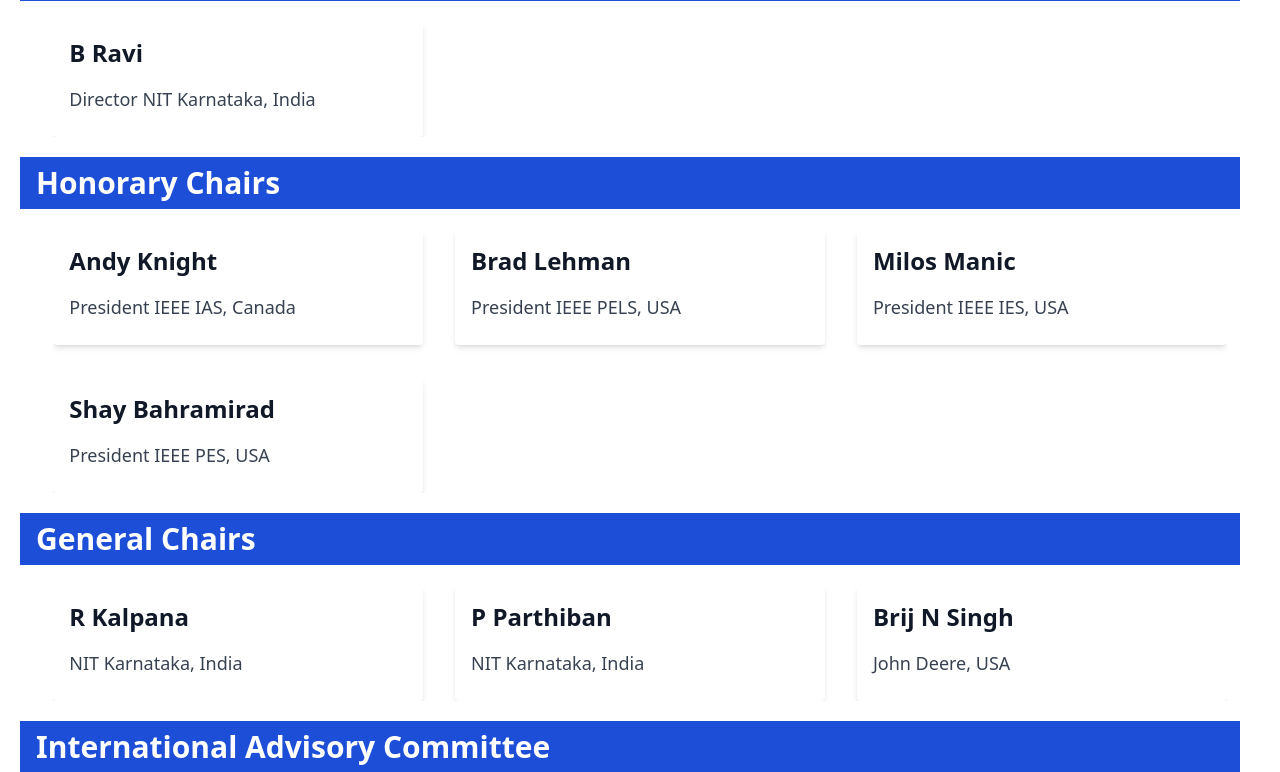
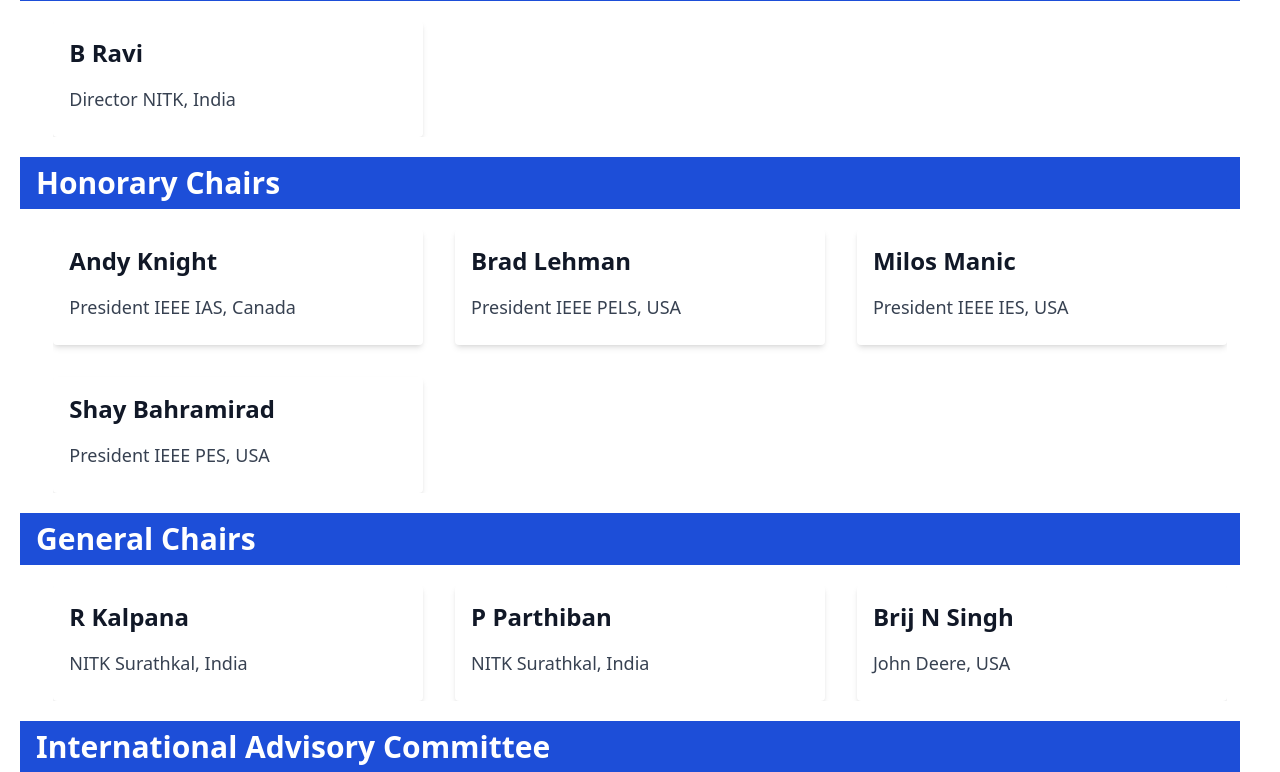
Before and after one commit to anirudhprabhakaran3/pedes-website, a Django app: page /committee/ in a window 1280 px wide. Shown: the part 375-1147 px from the top of the page. Run offline with Django 4.2, Linux system fonts and the light colour scheme; some libraries are stand-ins or nearby versions.

Commit message:
committe page updated , about us image added

```diff
--- a/web/templates/pages/about.html
+++ b/web/templates/pages/about.html
@@ -30,7 +30,7 @@ About
                 </div>
                 <div class="grid grid-cols-1 md:grid-cols-2 gap-8 items-center">
                     <div class="flex justify-center">
-                        <img src="{% static 'img/main_building.jpg' %}" alt="National Institute of Technology Karnataka, Surathkal"
+                        <img src="{% static 'img/main_building_reduced.jpg' %}" alt="National Institute of Technology Karnataka, Surathkal"
                              class="h-auto max-h-full max-w-full" style="width: 500px; height:450px;padding: 10px;box-shadow: 2px 2px 5px rgba(0,0,0,0.5);">
                     </div>
                     <div class="flex justify-center">
--- a/web/templates/pages/committee.html
+++ b/web/templates/pages/committee.html
@@ -24,7 +24,7 @@ Home
                     B Ravi
                 </div>
                 <div class="text-gray-700">
-                    <p class="mb-2 text-lg font-helvetica">Director	NIT Karnataka, India</p>
+                    <p class="mb-2 text-lg font-helvetica">Director	NITK, India</p>
                 </div>
             </div>
         </div>
@@ -88,7 +88,7 @@ Home
                     R Kalpana
                 </div>
                 <div class="text-gray-700">
-                    <p class="mb-2 text-lg font-helvetica">NIT Karnataka, India</p>
+                    <p class="mb-2 text-lg font-helvetica">NITK Surathkal, India</p>
                 </div>
             </div>
 
@@ -97,7 +97,7 @@ Home
                     P Parthiban
                 </div>
                 <div class="text-gray-700">
-                    <p class="mb-2 text-lg font-helvetica">NIT Karnataka, India</p>
+                    <p class="mb-2 text-lg font-helvetica">NITK Surathkal, India</p>
                 </div>
             </div>
 
@@ -442,7 +442,7 @@ Home
                     Prajof P
                 </div>
                 <div class="text-gray-700">
-                    <p class="mb-2 text-lg font-helvetica">NIT Karnataka, India</p>
+                    <p class="mb-2 text-lg font-helvetica">NITK Surathkal, India</p>
                 </div>
             </div>
             <div class="bg-white p-4 rounded shadow-md">
@@ -471,7 +471,7 @@ Home
                     Tukaram Moger
                 </div>
                 <div class="text-gray-700">
-                    <p class="mb-2 text-lg font-helvetica">NIT Karnataka, India</p>
+                    <p class="mb-2 text-lg font-helvetica">NITK Surathkal, India</p>
                 </div>
             </div>
             <!-- Person 2 -->
@@ -480,7 +480,27 @@ Home
                     D N Gaonkar
                 </div>
                 <div class="text-gray-700">
-                    <p class="mb-2 text-lg font-helvetica">NIT Karnataka, India</p>
+                    <p class="mb-2 text-lg font-helvetica">NITK Surathkal, India</p>
+                </div>
+            </div>
+        </div>
+    </div>
+</div>
+
+<div class=" ml-5 mt-5 mr-10 mb-5 bg-blue-700 text-white py-2 pl-4 text-center">
+    <p class="text-3xl  font-bold text-white-600  text-left">Sponsorship Chair</p>
+</div>
+
+<div id="SponsorshipChairs">
+    <div class="relative overflow-x-auto w-11/12 mx-auto">
+        <div class="grid grid-cols-1 md:grid-cols-2 lg:grid-cols-3   gap-8">
+             <!-- Person 1 -->
+             <div class="bg-white p-4 rounded shadow-md">
+                <div class="mb-4 font-bold text-gray-900 whitespace-nowrap text-2xl font-arial">
+                    Krishnan CMC
+                </div>
+                <div class="text-gray-700">
+                    <p class="mb-2 text-lg font-helvetica">NITK, India</p>
                 </div>
             </div>
         </div>
@@ -511,7 +531,7 @@ Home
                     Md Waseem Ahmad
                 </div>
                 <div class="text-gray-700">
-                    <p class="mb-2 text-lg font-helvetica">NIT Karnataka, India</p>
+                    <p class="mb-2 text-lg font-helvetica">NITK Surathkal, India</p>
                 </div>
             </div>
              <!-- Person 3 -->
@@ -584,7 +604,7 @@ Home
                     Mohit T
                 </div>
                 <div class="text-gray-700">
-                    <p class="mb-2 text-lg font-helvetica">NIT Karnataka, India</p>
+                    <p class="mb-2 text-lg font-helvetica">NITK Surathkal, India</p>
                 </div>
             </div>
 
@@ -594,7 +614,7 @@ Home
                     Dastagiri Reddy
                 </div>
                 <div class="text-gray-700">
-                    <p class="mb-2 text-lg font-helvetica">NIT Karnataka, India</p>
+                    <p class="mb-2 text-lg font-helvetica">NITK Surathkal, India</p>
                 </div>
             </div>
 
@@ -610,12 +630,21 @@ Home
     <div class="relative overflow-x-auto w-11/12 mx-auto">
         <div class="grid grid-cols-1 md:grid-cols-2 lg:grid-cols-3   gap-8">
             <!-- Publicity Chair 1 -->
+
             <div class="bg-white p-4 rounded shadow-md">
                 <div class="mb-4 font-bold text-gray-900 whitespace-nowrap text-2xl font-arial">
-                    Yashwant Kashyap
+                    Biju K
                 </div>
                 <div class="text-gray-700">
-                    <p class="mb-2 text-lg font-helvetica">NIT Karnataka, India</p>
+                    <p class="mb-2 text-lg font-helvetica">College of Engineering Munnar, India</p>
+                </div>
+            </div>
+            <div class="bg-white p-4 rounded shadow-md">
+                <div class="mb-4 font-bold text-gray-900 whitespace-nowrap text-2xl font-arial">
+                    Dharavath Kishan
+                </div>
+                <div class="text-gray-700">
+                    <p class="mb-2 text-lg font-helvetica">NITK Surathkal, India</p>
                 </div>
             </div>
 
@@ -625,7 +654,7 @@ Home
                     Sabha Raj Arya
                 </div>
                 <div class="text-gray-700">
-                    <p class="mb-2 text-lg font-helvetica">SVNIT, India</p>
+                    <p class="mb-2 text-lg font-helvetica">SVNIT Surat, India</p>
                 </div>
             </div>
 
@@ -645,7 +674,7 @@ Home
                     Shailendra Kumar Jain
                 </div>
                 <div class="text-gray-700">
-                    <p class="mb-2 text-lg font-helvetica">MANIT, India</p>
+                    <p class="mb-2 text-lg font-helvetica">IIT Bhilai, India</p>
                 </div>
             </div>
 
@@ -653,5 +682,34 @@ Home
     </div>
 </div>
 
+<div class=" ml-5 mt-5 mr-10 mb-5 bg-blue-700 text-white py-2 pl-4 text-center">
+    <p class="text-3xl  font-bold text-white-600  text-left">Student Travel Awards and Activities Co-Chairs</p>
+</div>
 
+<div id="Student Travel Awards and Activities co-chairs">
+    <div class="relative overflow-x-auto w-11/12 mx-auto">
+        <div class="grid grid-cols-1 md:grid-cols-2 lg:grid-cols-3   gap-8">
+            <!-- Student Travel Awards and Activities co-chairs 1 -->
+            <div class="bg-white p-4 rounded shadow-md">
+                <div class="mb-4 font-bold text-gray-900 whitespace-nowrap text-2xl font-arial">
+                    Meenakshi Tripathy
+                </div>
+                <div class="text-gray-700">
+                    <p class="mb-2 text-lg font-helvetica">MNIT Jaipur, India</p>
+                </div>
+            </div>
+
+            <!-- Student Travel Awards and Activities co-chairs 2 -->
+            <div class="bg-white p-4 rounded shadow-md">
+                <div class="mb-4 font-bold text-gray-900 whitespace-nowrap text-2xl font-arial">
+                    A N Archana
+                </div>
+                <div class="text-gray-700">
+                    <p class="mb-2 text-lg font-helvetica">Tata Elxsi, Trivandrum, India</p>
+                </div>
+            </div>
+
+        </div>
+    </div>
+</div>
 {% endblock %}
```
